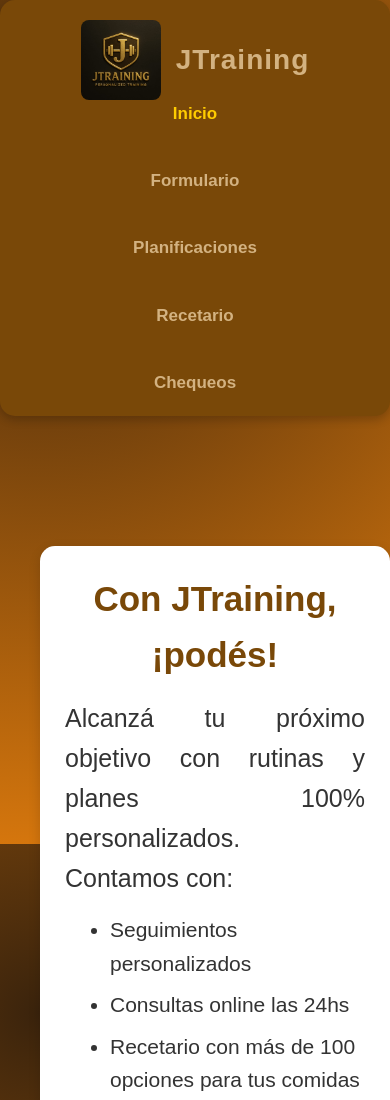
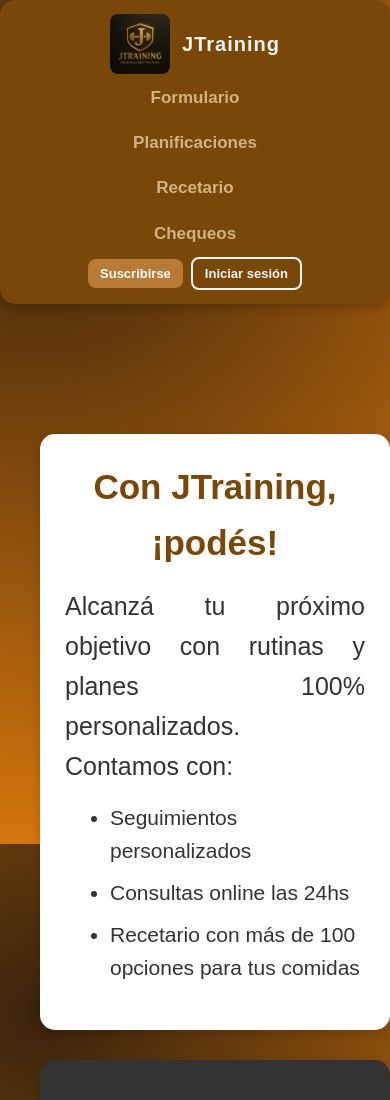
Before and after one commit to tamarajaurena-alt/JTraining, a plain HTML site: page index.html in a window 390 px wide. Shown: the top 1100 px of the page. Drawn offline with Linux system fonts and the light colour scheme; grey boxes are pictures that could not be loaded.

Commit message:
agregué botones de incio y suscribirse al header del index

```diff
--- a/index.html
+++ b/index.html
@@ -14,7 +14,7 @@
   <link rel="icon" type="image/png" href="image/logo.jpg" />
 
   <!--  ESTILOS -->
-  <link rel="stylesheet" href="css/Styles.css" />
+  <link rel="stylesheet" href="css/style.css" />
 
   <!-- ICONOS  -->
   <link rel="stylesheet" href="https://cdnjs.cloudflare.com/ajax/libs/font-awesome/6.5.0/css/all.min.css" />
@@ -32,13 +32,17 @@
 
     <nav class="navbar">
       <ul>
-        <li><a href="inicio.html" class="active">Inicio</a></li>
         <li><a href="Pages/inscripcion.html">Formulario</a></li>
         <li><a href="Pages/planificacion.html">Planificaciones</a></li>
         <li><a href="Pages/recetario.html">Recetario</a></li>
         <li><a href="Pages/chequeos.html">Chequeos</a></li>
       </ul>
     </nav>
+
+    <div class="botones-header">
+         <button class="btn-suscribirse">Suscribirse</button>
+         <button class="btn-login">Iniciar sesión</button>
+  </div>
   </header>
 
   <main class="inicio">
--- a/sass/layout/_home.scss
+++ b/sass/layout/_home.scss
@@ -11,18 +11,26 @@ body {
   line-height: 1.6;
 }
 
-/*  HEADER */
+/* HEADER + NAV + CTA BUTTONS */
+
+/* ===== Desktop (≥1024px) ===== */
 .header {
-  @include flex-center(space-between, center);
-  padding: 20px 40px;
+  display: flex;
+  align-items: center;
+  justify-content: space-between;
+  padding: 20px 60px;
   background-color: $color-principal;
   border-radius: $radio;
-  box-shadow: 0 4px 10px rgba(0, 0, 0, 0.2);
-  flex-wrap: wrap;
+  box-shadow: 0 4px 10px rgba(0,0,0,.2);
+  flex-wrap: nowrap;
 }
 
+
 .header-izq {
-  @include flex-center(center, center, 15px);
+  display: flex;
+  align-items: center;
+  gap: 25px;
+  text-decoration: none;
 
   img {
     width: 80px;
@@ -31,30 +39,148 @@ body {
   }
 
   h1 {
-    color: $color-beige;
+    color: #f5f5f5;
     font-size: 28px;
     letter-spacing: 1px;
   }
 }
 
-/*  NAVBAR */
+/* NAVBAR */
 .navbar ul {
-  @include flex-center(center, center, 40px);
+  display: flex;
+  align-items: center;
+  gap: 55px;
   list-style: none;
+  margin: 0 0 0 40px;
+  padding: 0;
+}
 
-  li a {
-    color: $color-beige;
-    text-decoration: none;
+.navbar ul li a {
+  color: #d3b281;
+  text-decoration: none;
+  font-weight: 600;
+  font-size: 17px;
+  transition: color .3s ease;
+}
+
+.navbar ul li a:hover,
+.navbar ul li a.active {
+  color: #ffcc00;
+}
+
+/* BOTONES DERECHA (Suscribirse / Iniciar sesión) */
+.botones-header {
+  margin-left: auto;
+  display: flex;
+  align-items: center;
+  gap: 12px;
+
+  button {
+    font-family: 'Poppins', sans-serif;
     font-weight: 600;
-    font-size: 17px;
-    transition: color 0.3s ease;
+    font-size: 14px;
+    padding: 8px 16px;
+    border: none;
+    border-radius: 8px;
+    cursor: pointer;
+    transition: transform .25s ease, background .25s ease, box-shadow .25s ease;
+    line-height: 1;
+    white-space: nowrap;
+  }
 
-    &:hover,
-    &.active {
-      color: $color-secundario;
+  .btn-suscribirse {
+    background-color: #b87b35;
+    color: #fff;
+
+    &:hover {
+      background-color: #d4a24c;
+      transform: scale(1.05);
+    }
+  }
+
+  .btn-login {
+    background-color: transparent;
+    color: #f5f5f5;
+    border: 2px solid #f5f5f5;
+
+    &:hover {
+      background-color: rgba(255,255,255,.1);
+      transform: scale(1.05);
     }
   }
 }
+
+/* ===== Tablet (600px–1023px) ===== */
+@media (max-width: 1023px) {
+  .header {
+    padding: 16px 32px;
+    flex-wrap: wrap;
+    row-gap: 10px;
+  }
+
+  .header-izq {
+    gap: 18px;
+
+    img { width: 70px; }
+    h1  { font-size: 24px; }
+  }
+
+  .navbar ul {
+    gap: 36px;
+    margin-left: 24px;
+  }
+
+  .botones-header {
+    gap: 10px;
+
+    button {
+      padding: 8px 14px;
+      font-size: 13px;
+    }
+  }
+}
+
+/* ===== Mobile (<600px) ===== */
+@media (max-width: 599px) {
+  .header {
+    padding: 14px 16px;
+    flex-direction: column;
+    align-items: stretch;
+    gap: 10px;
+  }
+
+  .header-izq {
+    justify-content: center;
+    gap: 12px;
+
+    img { width: 60px; }
+    h1  { font-size: 20px; }
+  }
+
+  .navbar ul {
+    justify-content: center;
+    gap: 18px;
+    margin-left: 0;
+    flex-wrap: wrap;
+  }
+
+  .botones-header {
+    justify-content: center;
+    margin-left: 0;
+    gap: 8px;
+    button {
+      padding: 8px 12px;
+      font-size: 13px;
+    }
+  }
+}
+
+@media (prefers-reduced-motion: reduce) {
+  .botones-header button { transition: none; }
+}
+
+
+
 
 /*  CONTENIDO PRINCIPAL */
 main {
```
Also changed, not shown: Pages/chequeos.html (+1 -1 lines), Pages/inscripcion.html (+1 -1 lines), Pages/planificacion.html (+1 -1 lines), Pages/recetario.html (+1 -1 lines), css/style.css, 2 other files.
